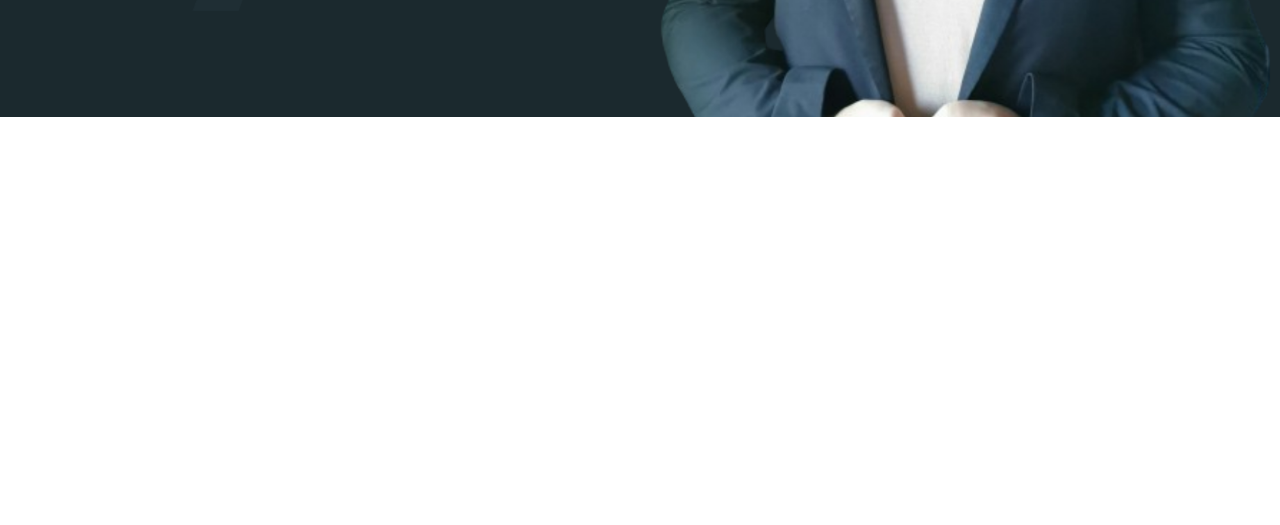
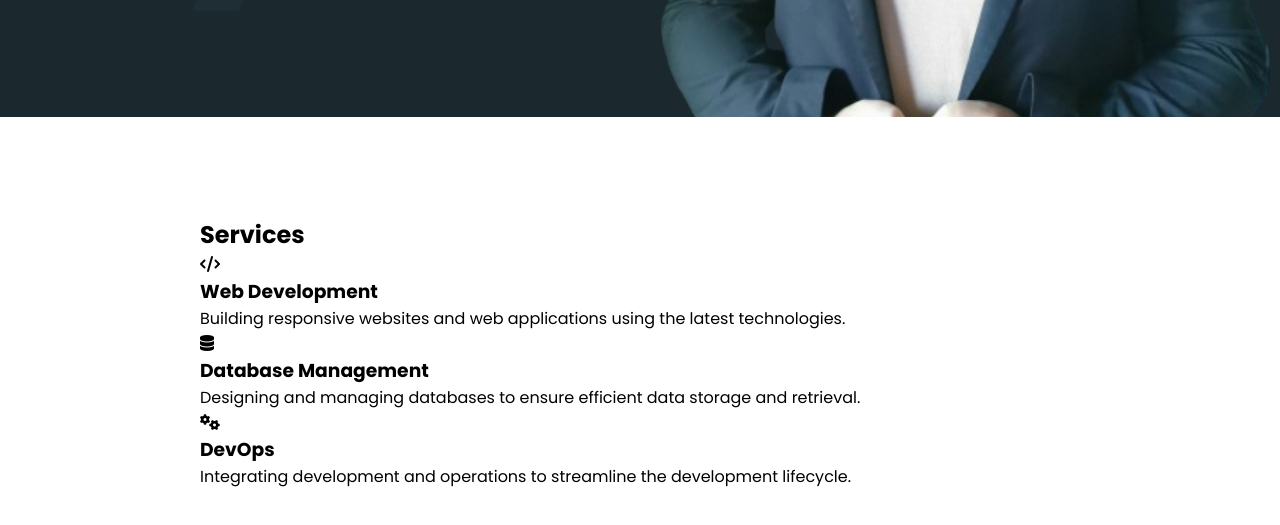
Before and after one commit to RamezCh/ramez-portfolio-website, a plain HTML site: page index.html in a window 1280 px wide. Shown: the part 683-1208 px from the top of the page. Before the commit the page ends 800 px from the top, so only its background shows below. Drawn offline with Linux system fonts and the light colour scheme.

Commit message:
Add Services Section

```diff
--- a/index.html
+++ b/index.html
@@ -32,5 +32,26 @@
         </div>
     </section>
 
+    <section class="cards" id="services">
+        <h2 class="title">Services</h2>
+        <div class="content">
+            <div class="card">
+                <i class="fas fa-code"></i>
+                <h3>Web Development</h3>
+                <p>Building responsive websites and web applications using the latest technologies.</p>
+            </div>
+            <div class="card">
+                <i class="fas fa-database"></i>
+                <h3>Database Management</h3>
+                <p>Designing and managing databases to ensure efficient data storage and retrieval.</p>
+            </div>
+            <div class="card">
+                <i class="fas fa-cogs"></i>
+                <h3>DevOps</h3>
+                <p>Integrating development and operations to streamline the development lifecycle.</p>
+            </div>
+        </div>
+    </section>
+
 </body>
 </html>
```
